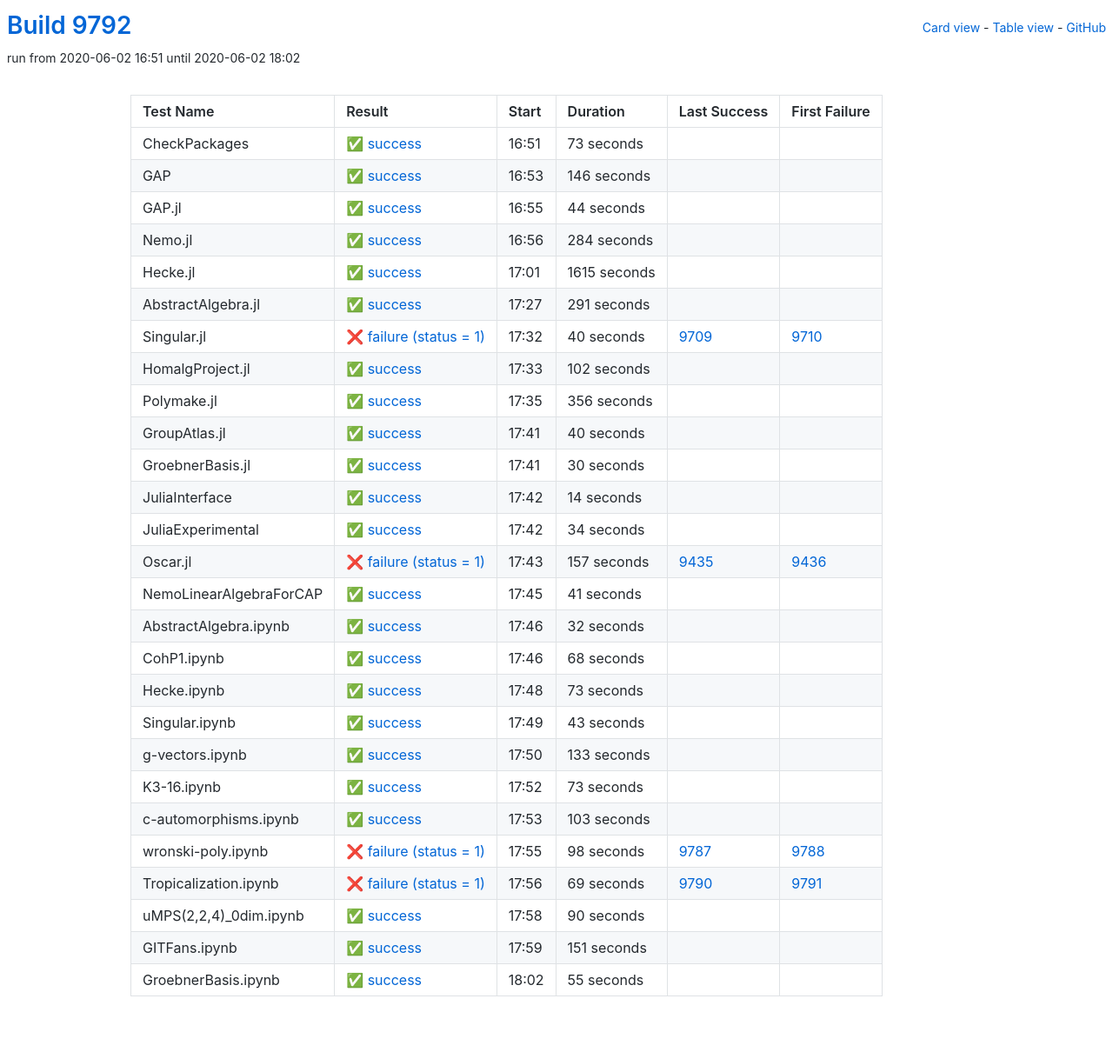
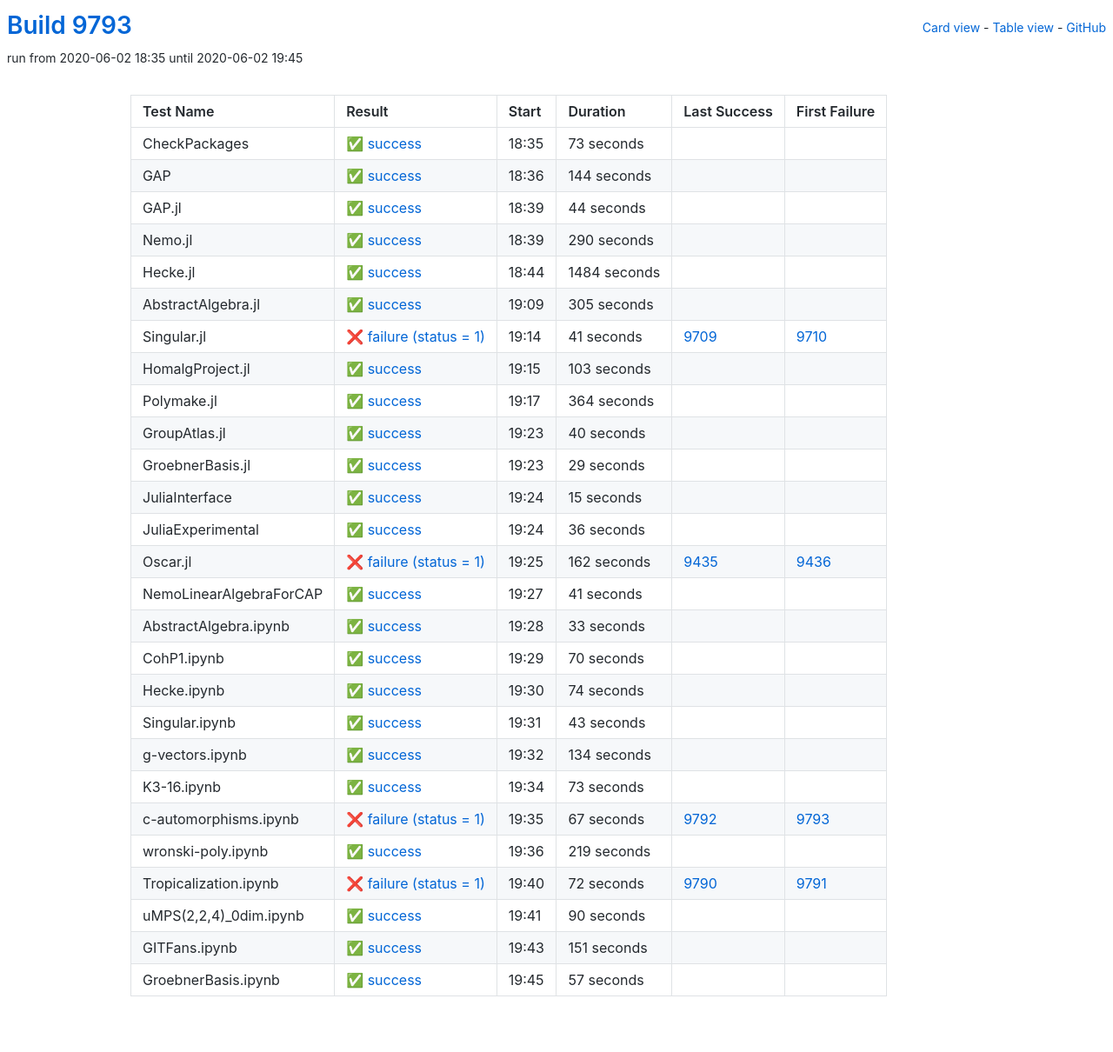
Before and after one commit to oscar-system/oscar-ci-status, a Jekyll site: the page built from table.html, in a window 1280 px wide. Shown: the whole page at 87% size. Built offline with Jekyll 4.4.1, drawn with Linux system fonts in a browser that asks for light colours.

Commit message:
Build 9793

```diff
--- a/_data/ci.yml
+++ b/_data/ci.yml
@@ -1,5 +1,5 @@
-build: 9792
-build_url: https://oscarci.mathematik.uni-kl.de/job/oscar/9792/
+build: 9793
+build_url: https://oscarci.mathematik.uni-kl.de/job/oscar/9793/
 job: oscar
 tests:
 - duration: 73
@@ -9,21 +9,21 @@
   id: checkpackages
   last_success: false
   last_success_url: null
-  log: https://oscarci.mathematik.uni-kl.de/job/oscar/9792/artifact/logs/build-9792/CheckPackages.log
+  log: https://oscarci.mathematik.uni-kl.de/job/oscar/9793/artifact/logs/build-9793/CheckPackages.log
   name: CheckPackages
-  start: 2020-06-02 16:51
+  start: 2020-06-02 18:35
   status: success
   success: true
-- duration: 146
+- duration: 144
   exitcode: 0
   first_failure: false
   first_failure_url: null
   id: gap
   last_success: false
   last_success_url: null
-  log: https://oscarci.mathematik.uni-kl.de/job/oscar/9792/artifact/logs/build-9792/GAP.log
+  log: https://oscarci.mathematik.uni-kl.de/job/oscar/9793/artifact/logs/build-9793/GAP.log
   name: GAP
-  start: 2020-06-02 16:53
+  start: 2020-06-02 18:36
   status: success
   success: true
 - duration: 44
@@ -33,81 +33,81 @@
   id: gap-jl
   last_success: false
   last_success_url: null
-  log: https://oscarci.mathematik.uni-kl.de/job/oscar/9792/artifact/logs/build-9792/GAP.jl.log
+  log: https://oscarci.mathematik.uni-kl.de/job/oscar/9793/artifact/logs/build-9793/GAP.jl.log
   name: GAP.jl
-  start: 2020-06-02 16:55
+  start: 2020-06-02 18:39
   status: success
   success: true
-- duration: 284
+- duration: 290
   exitcode: 0
   first_failure: false
   first_failure_url: null
   id: nemo-jl
   last_success: false
   last_success_url: null
-  log: https://oscarci.mathematik.uni-kl.de/job/oscar/9792/artifact/logs/build-9792/Nemo.jl.log
+  log: https://oscarci.mathematik.uni-kl.de/job/oscar/9793/artifact/logs/build-9793/Nemo.jl.log
   name: Nemo.jl
-  start: 2020-06-02 16:56
+  start: 2020-06-02 18:39
   status: success
   success: true
-- duration: 1615
+- duration: 1484
   exitcode: 0
   first_failure: false
   first_failure_url: null
   id: hecke-jl
   last_success: false
   last_success_url: null
-  log: https://oscarci.mathematik.uni-kl.de/job/oscar/9792/artifact/logs/build-9792/Hecke.jl.log
+  log: https://oscarci.mathematik.uni-kl.de/job/oscar/9793/artifact/logs/build-9793/Hecke.jl.log
   name: Hecke.jl
-  start: 2020-06-02 17:01
+  start: 2020-06-02 18:44
   status: success
   success: true
-- duration: 291
+- duration: 305
   exitcode: 0
   first_failure: false
   first_failure_url: null
   id: abstractalgebra-jl
   last_success: false
   last_success_url: null
-  log: https://oscarci.mathematik.uni-kl.de/job/oscar/9792/artifact/logs/build-9792/AbstractAlgebra.jl.log
+  log: https://oscarci.mathematik.uni-kl.de/job/oscar/9793/artifact/logs/build-9793/AbstractAlgebra.jl.log
   name: AbstractAlgebra.jl
-  start: 2020-06-02 17:27
+  start: 2020-06-02 19:09
   status: success
   success: true
-- duration: 40
+- duration: 41
   exitcode: 1
   first_failure: 9710
   first_failure_url: https://oscarci.mathematik.uni-kl.de/job/oscar/9710/
   id: singular-jl
   last_success: 9709
   last_success_url: https://oscarci.mathematik.uni-kl.de/job/oscar/9709/
-  log: https://oscarci.mathematik.uni-kl.de/job/oscar/9792/artifact/logs/build-9792/Singular.jl.log
+  log: https://oscarci.mathematik.uni-kl.de/job/oscar/9793/artifact/logs/build-9793/Singular.jl.log
   name: Singular.jl
-  start: 2020-06-02 17:32
+  start: 2020-06-02 19:14
   status: failure
   success: false
-- duration: 102
+- duration: 103
   exitcode: 0
   first_failure: false
   first_failure_url: null
   id: homalgproject-jl
   last_success: false
   last_success_url: null
-  log: https://oscarci.mathematik.uni-kl.de/job/oscar/9792/artifact/logs/build-9792/HomalgProject.jl.log
+  log: https://oscarci.mathematik.uni-kl.de/job/oscar/9793/artifact/logs/build-9793/HomalgProject.jl.log
   name: HomalgProject.jl
-  start: 2020-06-02 17:33
+  start: 2020-06-02 19:15
   status: success
   success: true
-- duration: 356
+- duration: 364
   exitcode: 0
   first_failure: false
   first_failure_url: null
   id: polymake-jl
   last_success: false
   last_success_url: null
-  log: https://oscarci.mathematik.uni-kl.de/job/oscar/9792/artifact/logs/build-9792/Polymake.jl.log
+  log: https://oscarci.mathematik.uni-kl.de/job/oscar/9793/artifact/logs/build-9793/Polymake.jl.log
   name: Polymake.jl
-  start: 2020-06-02 17:35
+  start: 2020-06-02 19:17
   status: success
   success: true
 - duration: 40
@@ -117,57 +117,57 @@
   id: groupatlas-jl
   last_success: false
   last_success_url: null
-  log: https://oscarci.mathematik.uni-kl.de/job/oscar/9792/artifact/logs/build-9792/GroupAtlas.jl.log
+  log: https://oscarci.mathematik.uni-kl.de/job/oscar/9793/artifact/logs/build-9793/GroupAtlas.jl.log
   name: GroupAtlas.jl
-  start: 2020-06-02 17:41
+  start: 2020-06-02 19:23
   status: success
   success: true
-- duration: 30
+- duration: 29
   exitcode: 0
   first_failure: false
   first_failure_url: null
   id: groebnerbasis-jl
   last_success: false
   last_success_url: null
-  log: https://oscarci.mathematik.uni-kl.de/job/oscar/9792/artifact/logs/build-9792/GroebnerBasis.jl.log
+  log: https://oscarci.mathematik.uni-kl.de/job/oscar/9793/artifact/logs/build-9793/GroebnerBasis.jl.log
   name: GroebnerBasis.jl
-  start: 2020-06-02 17:41
+  start: 2020-06-02 19:23
   status: success
   success: true
-- duration: 14
+- duration: 15
   exitcode: 0
   first_failure: false
   first_failure_url: null
   id: juliainterface
   last_success: false
   last_success_url: null
-  log: https://oscarci.mathematik.uni-kl.de/job/oscar/9792/artifact/logs/build-9792/JuliaInterface.log
+  log: https://oscarci.mathematik.uni-kl.de/job/oscar/9793/artifact/logs/build-9793/JuliaInterface.log
   name: JuliaInterface
-  start: 2020-06-02 17:42
+  start: 2020-06-02 19:24
   status: success
   success: true
-- duration: 34
+- duration: 36
   exitcode: 0
   first_failure: false
   first_failure_url: null
   id: juliaexperimental
   last_success: false
   last_success_url: null
-  log: https://oscarci.mathematik.uni-kl.de/job/oscar/9792/artifact/logs/build-9792/JuliaExperimental.log
+  log: https://oscarci.mathematik.uni-kl.de/job/oscar/9793/artifact/logs/build-9793/JuliaExperimental.log
   name: JuliaExperimental
-  start: 2020-06-02 17:42
+  start: 2020-06-02 19:24
   status: success
   success: true
-- duration: 157
+- duration: 162
   exitcode: 1
   first_failure: 9436
   first_failure_url: https://oscarci.mathematik.uni-kl.de/job/oscar/9436/
   id: oscar-jl
   last_success: 9435
   last_success_url: https://oscarci.mathematik.uni-kl.de/job/oscar/9435/
-  log: https://oscarci.mathematik.uni-kl.de/job/oscar/9792/artifact/logs/build-9792/Oscar.jl.log
+  log: https://oscarci.mathematik.uni-kl.de/job/oscar/9793/artifact/logs/build-9793/Oscar.jl.log
   name: Oscar.jl
-  start: 2020-06-02 17:43
+  start: 2020-06-02 19:25
   status: failure
   success: false
 - duration: 41
@@ -177,45 +177,45 @@
   id: nemolinearalgebraforcap
   last_success: false
   last_success_url: null
-  log: https://oscarci.mathematik.uni-kl.de/job/oscar/9792/artifact/logs/build-9792/NemoLinearAlgebraForCAP.log
+  log: https://oscarci.mathematik.uni-kl.de/job/oscar/9793/artifact/logs/build-9793/NemoLinearAlgebraForCAP.log
   name: NemoLinearAlgebraForCAP
-  start: 2020-06-02 17:45
+  start: 2020-06-02 19:27
   status: success
   success: true
-- duration: 32
+- duration: 33
   exitcode: 0
   first_failure: false
   first_failure_url: null
   id: abstractalgebra-ipynb
   last_success: false
   last_success_url: null
-  log: https://oscarci.mathematik.uni-kl.de/job/oscar/9792/artifact/logs/build-9792/AbstractAlgebra.ipynb.log
+  log: https://oscarci.mathematik.uni-kl.de/job/oscar/9793/artifact/logs/build-9793/AbstractAlgebra.ipynb.log
   name: AbstractAlgebra.ipynb
-  start: 2020-06-02 17:46
+  start: 2020-06-02 19:28
   status: success
   success: true
-- duration: 68
+- duration: 70
   exitcode: 0
   first_failure: false
   first_failure_url: null
   id: cohp1-ipynb
   last_success: false
   last_success_url: null
-  log: https://oscarci.mathematik.uni-kl.de/job/oscar/9792/artifact/logs/build-9792/CohP1.ipynb.log
+  log: https://oscarci.mathematik.uni-kl.de/job/oscar/9793/artifact/logs/build-9793/CohP1.ipynb.log
   name: CohP1.ipynb
-  start: 2020-06-02 17:46
+  start: 2020-06-02 19:29
   status: success
   success: true
-- duration: 73
+- duration: 74
   exitcode: 0
   first_failure: false
   first_failure_url: null
   id: hecke-ipynb
   last_success: false
   last_success_url: null
-  log: https://oscarci.mathematik.uni-kl.de/job/oscar/9792/artifact/logs/build-9792/Hecke.ipynb.log
+  log: https://oscarci.mathematik.uni-kl.de/job/oscar/9793/artifact/logs/build-9793/Hecke.ipynb.log
   name: Hecke.ipynb
-  start: 2020-06-02 17:48
+  start: 2020-06-02 19:30
   status: success
   success: true
 - duration: 43
@@ -225,21 +225,21 @@
   id: singular-ipynb
   last_success: false
   last_success_url: null
-  log: https://oscarci.mathematik.uni-kl.de/job/oscar/9792/artifact/logs/build-9792/Singular.ipynb.log
+  log: https://oscarci.mathematik.uni-kl.de/job/oscar/9793/artifact/logs/build-9793/Singular.ipynb.log
   name: Singular.ipynb
-  start: 2020-06-02 17:49
+  start: 2020-06-02 19:31
   status: success
   success: true
-- duration: 133
+- duration: 134
   exitcode: 0
   first_failure: false
   first_failure_url: null
   id: g-vectors-ipynb
   last_success: false
   last_success_url: null
-  log: https://oscarci.mathematik.uni-kl.de/job/oscar/9792/artifact/logs/build-9792/g-vectors.ipynb.log
+  log: https://oscarci.mathematik.uni-kl.de/job/oscar/9793/artifact/logs/build-9793/g-vectors.ipynb.log
   name: g-vectors.ipynb
-  start: 2020-06-02 17:50
+  start: 2020-06-02 19:32
   status: success
   success: true
 - duration: 73
@@ -249,45 +249,45 @@
   id: k3-16-ipynb
   last_success: false
   last_success_url: null
-  log: https://oscarci.mathematik.uni-kl.de/job/oscar/9792/artifact/logs/build-9792/K3-16.ipynb.log
+  log: https://oscarci.mathematik.uni-kl.de/job/oscar/9793/artifact/logs/build-9793/K3-16.ipynb.log
   name: K3-16.ipynb
-  start: 2020-06-02 17:52
+  start: 2020-06-02 19:34
   status: success
   success: true
-- duration: 103
+- duration: 67
+  exitcode: 1
+  first_failure: 9793
+  first_failure_url: https://oscarci.mathematik.uni-kl.de/job/oscar/9793/
+  id: c-automorphisms-ipynb
+  last_success: 9792
+  last_success_url: https://oscarci.mathematik.uni-kl.de/job/oscar/9792/
+  log: https://oscarci.mathematik.uni-kl.de/job/oscar/9793/artifact/logs/build-9793/c-automorphisms.ipynb.log
+  name: c-automorphisms.ipynb
+  start: 2020-06-02 19:35
+  status: failure
+  success: false
+- duration: 219
   exitcode: 0
   first_failure: false
   first_failure_url: null
-  id: c-automorphisms-ipynb
+  id: wronski-poly-ipynb
   last_success: false
   last_success_url: null
-  log: https://oscarci.mathematik.uni-kl.de/job/oscar/9792/artifact/logs/build-9792/c-automorphisms.ipynb.log
-  name: c-automorphisms.ipynb
-  start: 2020-06-02 17:53
+  log: https://oscarci.mathematik.uni-kl.de/job/oscar/9793/artifact/logs/build-9793/wronski-poly.ipynb.log
+  name: wronski-poly.ipynb
+  start: 2020-06-02 19:36
   status: success
   success: true
-- duration: 98
-  exitcode: 1
-  first_failure: 9788
-  first_failure_url: https://oscarci.mathematik.uni-kl.de/job/oscar/9788/
-  id: wronski-poly-ipynb
-  last_success: 9787
-  last_success_url: https://oscarci.mathematik.uni-kl.de/job/oscar/9787/
-  log: https://oscarci.mathematik.uni-kl.de/job/oscar/9792/artifact/logs/build-9792/wronski-poly.ipynb.log
-  name: wronski-poly.ipynb
-  start: 2020-06-02 17:55
-  status: failure
-  success: false
-- duration: 69
+- duration: 72
   exitcode: 1
   first_failure: 9791
   first_failure_url: https://oscarci.mathematik.uni-kl.de/job/oscar/9791/
   id: tropicalization-ipynb
   last_success: 9790
   last_success_url: https://oscarci.mathematik.uni-kl.de/job/oscar/9790/
-  log: https://oscarci.mathematik.uni-kl.de/job/oscar/9792/artifact/logs/build-9792/Tropicalization.ipynb.log
+  log: https://oscarci.mathematik.uni-kl.de/job/oscar/9793/artifact/logs/build-9793/Tropicalization.ipynb.log
   name: Tropicalization.ipynb
-  start: 2020-06-02 17:56
+  start: 2020-06-02 19:40
   status: failure
   success: false
 - duration: 90
@@ -297,9 +297,9 @@
   id: umps-2-2-4-0dim-ipynb
   last_success: false
   last_success_url: null
-  log: https://oscarci.mathematik.uni-kl.de/job/oscar/9792/artifact/logs/build-9792/uMPS-2-2-4-_0dim.ipynb.log
+  log: https://oscarci.mathematik.uni-kl.de/job/oscar/9793/artifact/logs/build-9793/uMPS-2-2-4-_0dim.ipynb.log
   name: uMPS(2,2,4)_0dim.ipynb
-  start: 2020-06-02 17:58
+  start: 2020-06-02 19:41
   status: success
   success: true
 - duration: 151
@@ -309,20 +309,20 @@
   id: gitfans-ipynb
   last_success: false
   last_success_url: null
-  log: https://oscarci.mathematik.uni-kl.de/job/oscar/9792/artifact/logs/build-9792/GITFans.ipynb.log
+  log: https://oscarci.mathematik.uni-kl.de/job/oscar/9793/artifact/logs/build-9793/GITFans.ipynb.log
   name: GITFans.ipynb
-  start: 2020-06-02 17:59
+  start: 2020-06-02 19:43
   status: success
   success: true
-- duration: 55
+- duration: 57
   exitcode: 0
   first_failure: false
   first_failure_url: null
   id: groebnerbasis-ipynb
   last_success: false
   last_success_url: null
-  log: https://oscarci.mathematik.uni-kl.de/job/oscar/9792/artifact/logs/build-9792/GroebnerBasis.ipynb.log
+  log: https://oscarci.mathematik.uni-kl.de/job/oscar/9793/artifact/logs/build-9793/GroebnerBasis.ipynb.log
   name: GroebnerBasis.ipynb
-  start: 2020-06-02 18:02
+  start: 2020-06-02 19:45
   status: success
   success: true
```
Also changed, not shown: README.md.
